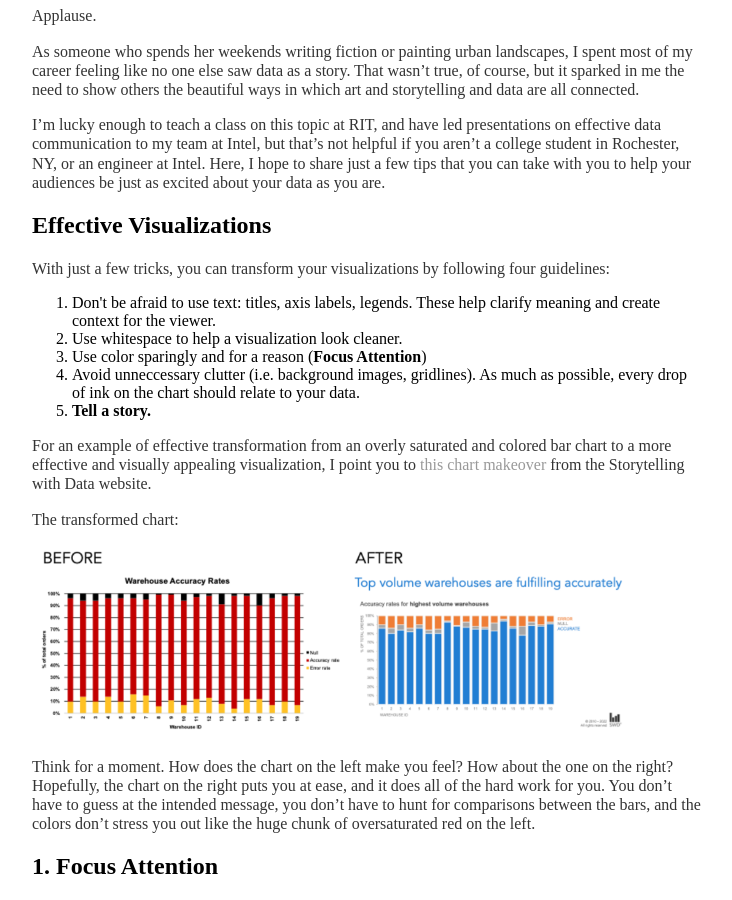
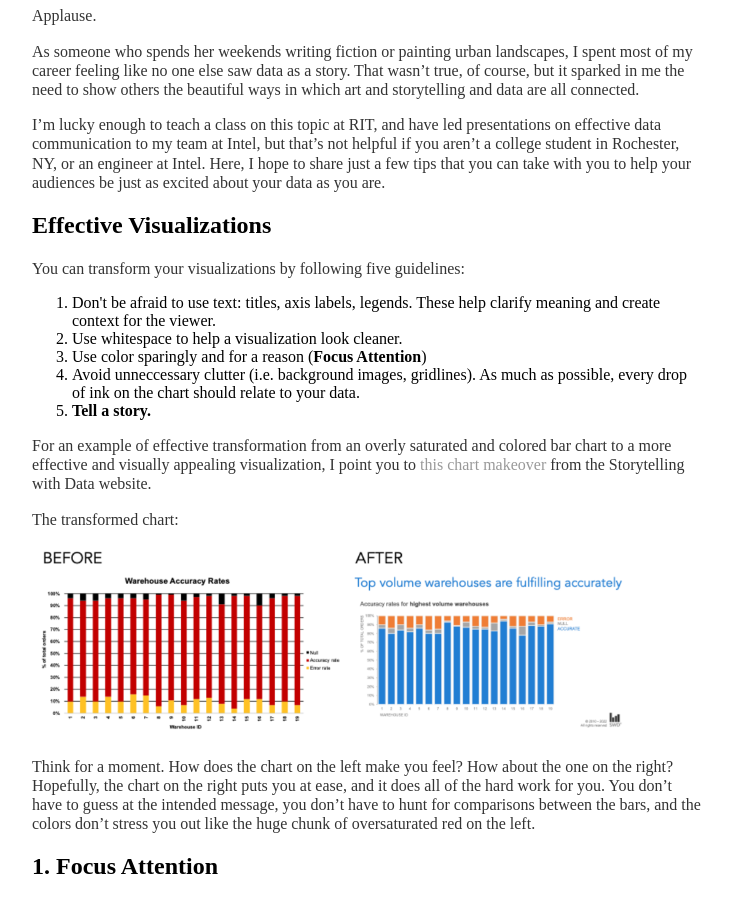
Before and after one commit to argwood/argwood.github.io, a Jekyll site: the page built from _posts/2022-11-22-storytellingwithdata.md, in a window 1280 px wide and 900 px high, scrolled down 623 px. Shown: the whole window, without its empty margins (160-892 px from the left). Built offline with Jekyll 4.4.1, drawn with Linux system fonts in a browser that asks for light colours.

Commit message:
update to storytelling blog post

```diff
--- a/_posts/2022-11-22-storytellingwithdata.md
+++ b/_posts/2022-11-22-storytellingwithdata.md
@@ -26,7 +26,7 @@ As someone who spends her weekends writing fiction or painting urban landscapes,
 I'm lucky enough to teach a class on this topic at RIT, and have led presentations on effective data communication to my team at Intel, but that's not helpful if you aren't a college student in Rochester, NY, or an engineer at Intel. Here, I hope to share just a few tips that you can take with you to help your audiences be just as excited about your data as you are.
 
 <h2>Effective Visualizations </h2>
-With just a few tricks, you can transform your visualizations by following four guidelines:
+You can transform your visualizations by following five guidelines:
 <ol>
 	<li> Don't be afraid to use text: titles, axis labels, legends. These help clarify meaning and create context for the viewer. </li>
 	<li> Use whitespace to help a visualization look cleaner. </li>
```
